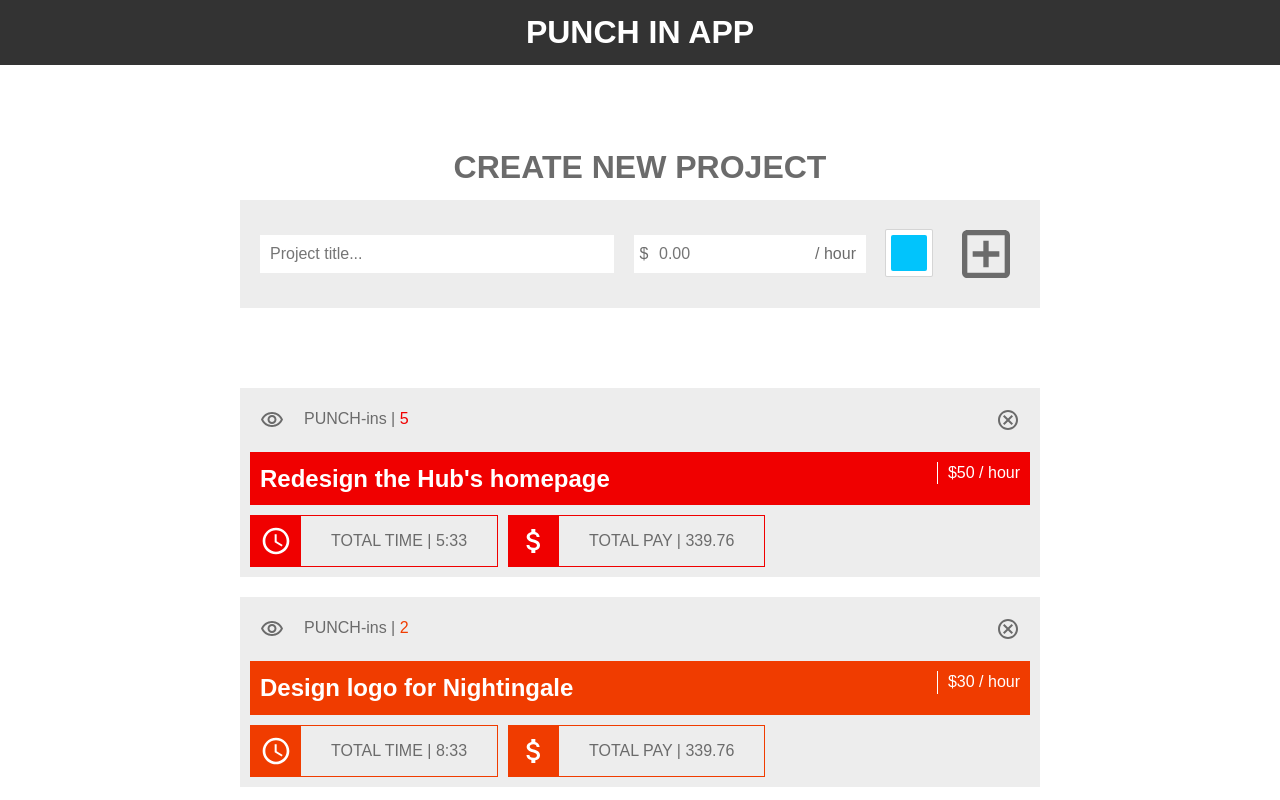
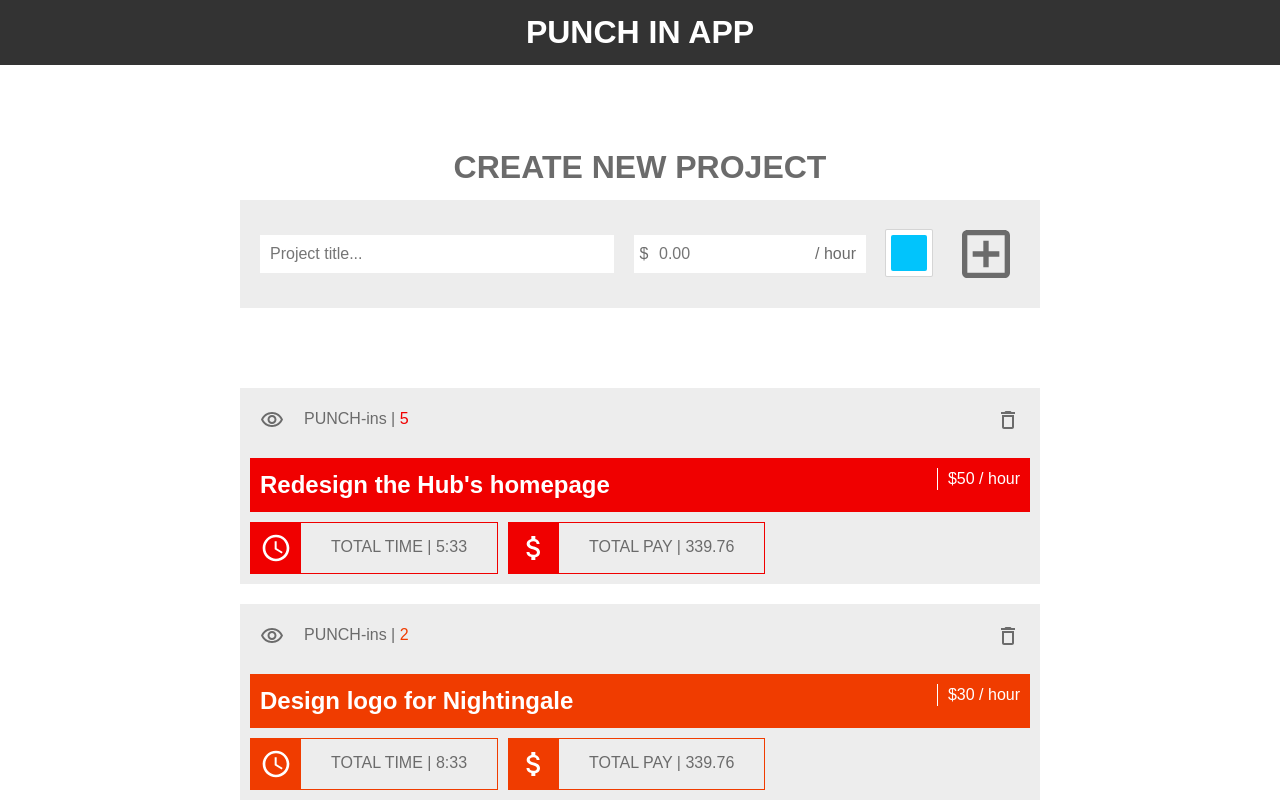
Before and after one commit to bradmallett/punch-in, a React (Create React App) app: page / in a window 1280 px wide. Shown: the top 800 px of the page. Built offline with nearby package versions, Linux system fonts and the light colour scheme.

Commit message:
Added Tooltips to ProjectItems

```diff
--- a/src/App.css
+++ b/src/App.css
@@ -40,9 +40,10 @@ a {
   cursor: pointer;
 }
 
-.closeIcon, .projectsPayRate {
+.closeIconRight, .projectsPayRate {
   margin-left: auto;
 }
+
 
 .titleBar {
   display: flex;
--- a/src/components/ProjectItem.js
+++ b/src/components/ProjectItem.js
@@ -1,8 +1,10 @@
 import React, { Component } from 'react';
 import VisibilityOutlinedIcon from '@material-ui/icons/VisibilityOutlined';
-import CancelOutlinedIcon from '@material-ui/icons/CancelOutlined';
+import DeleteOutlineOutlinedIcon from '@material-ui/icons/DeleteOutlineOutlined';
 import QueryBuilderOutlinedIcon from '@material-ui/icons/QueryBuilderOutlined';
 import AttachMoneyOutlinedIcon from '@material-ui/icons/AttachMoneyOutlined';
+import Tooltip from '@material-ui/core/Tooltip';
+import Zoom from '@material-ui/core/Zoom';
 
 export class ProjectItem extends Component {
 
@@ -10,10 +12,18 @@ export class ProjectItem extends Component {
         const {id, title, color, payRate, punchIns, totalTime, totalPay} = this.props.projectItem;
         return (
             <div className='projectContain'>
-               <div className='projectTopBar'>
-                   <VisibilityOutlinedIcon className='eyeball'/>
-                    <p className='punchInStyle'>PUNCH-ins | <span style={{color: color}}>{punchIns}</span></p>
-                    <CancelOutlinedIcon className='closeIcon'/>
+                <div className='projectTopBar'>
+                    <Tooltip TransitionComponent={Zoom} title="View Project" arrow>
+                        <div>
+                            <VisibilityOutlinedIcon className='eyeball'/>
+                        </div>
+                    </Tooltip>
+                     <p className='punchInStyle'>PUNCH-ins | <span style={{color: color}}>{punchIns}</span></p>
+                     <Tooltip TransitionComponent={Zoom} title="Delete Project" arrow>
+                        <div className='closeIconRight'>
+                            <DeleteOutlineOutlinedIcon className='closeIcon'/>
+                        </div>
+                    </Tooltip>
                </div>
                <div className='titleBar' style={{backgroundColor: color}}>
                    <h2 className='titleText'>{title}</h2>
```
